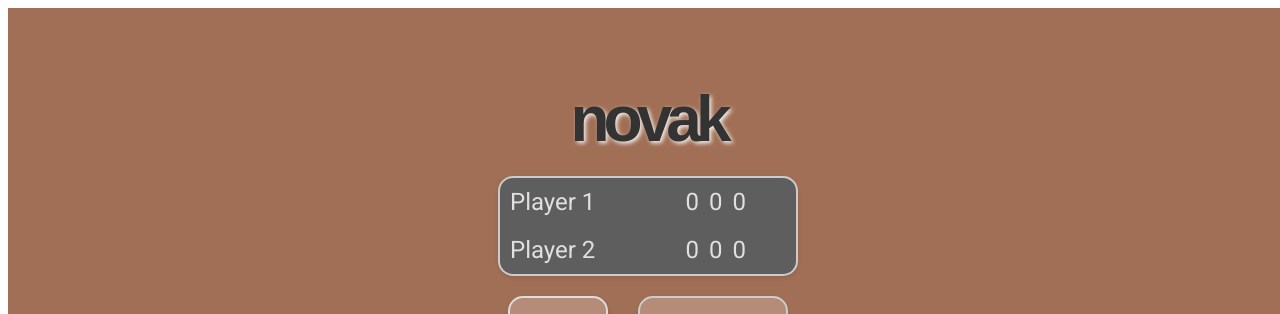
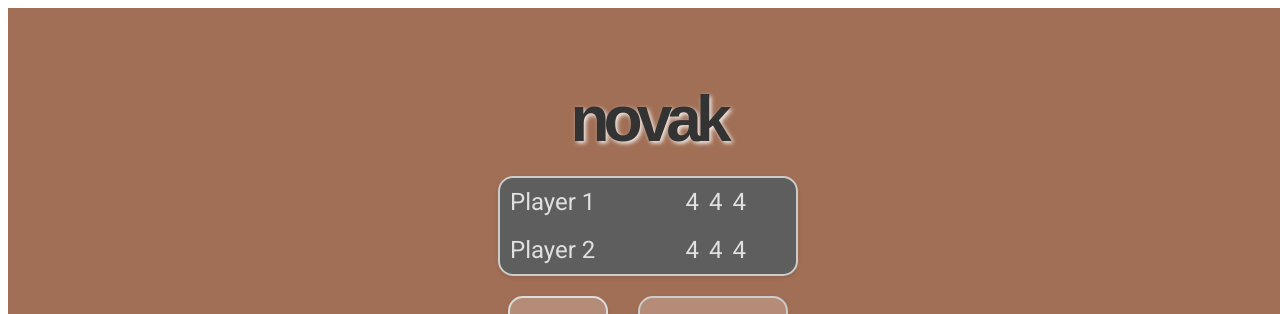
Before and after one commit to bcmfranco/novak, a Nuxt app: page / in a window 1280 px wide. Shown: the top 314 px of the page. Built offline with nearby package versions, Linux system fonts and the light colour scheme.

Commit message:
add ballboy fn

```diff
--- a/src/pages/index.vue
+++ b/src/pages/index.vue
@@ -61,8 +61,8 @@ export default {
       dice: 1,
       courtBackgroundColor: '#ffffff33', // Color de fondo inicial del #court
       puntos: {
-        jugador1: { 1: 0, 2: 0, 3: 0 },
-        jugador2: { 1: 0, 2: 0, 3: 0 },
+        jugador1: { 1: 4, 2: 4, 3: 4 },
+        jugador2: { 1: 4, 2: 4, 3: 4 },
       },
       current_set: 1,
     };
@@ -74,6 +74,22 @@ export default {
 
       return this.dice;
     },
+    ballBoy(){ // Devuelve la pelota al que tiene el servicio en ese set
+
+      console.log("entró en ballbay");
+
+      if(this.current_set == 2){
+
+        console.log("hi");
+
+        this.player_active = 2;
+      } else {
+        this.player_active = 1;
+
+        console.log("hao");
+      }
+
+    },
     getSet(){ // Da por ganador el set y cambia al siguiente
       if(this.current_set < 3){
         this.current_set++;
@@ -84,12 +100,12 @@ export default {
     },
     getPoint(player){ // Da por ganador el punto y el set si es necesario
 
-      console.log("punto para", player);
+      // console.log("punto para", player);
 
       if(player === 1){
         this.puntos.jugador1[this.current_set]++;
 
-        console.log(this.puntos.jugador1[this.current_set]);
+        // console.log(this.puntos.jugador1[this.current_set]);
 
 
         if(this.puntos.jugador1[this.current_set] > 5){
@@ -105,7 +121,7 @@ export default {
       } else {
         this.puntos.jugador2[this.current_set]++;
 
-        console.log(this.puntos.jugador2[this.current_set]);
+        // console.log(this.puntos.jugador2[this.current_set]);
 
         if(this.puntos.jugador2[this.current_set] > 5){
           if(this.puntos.jugador2[this.current_set] > 6){
@@ -117,6 +133,8 @@ export default {
           }
         }
       }
+
+      this.ballBoy();
     },
     shot(player) { // Hace jugar el punto con show_power y energy
       var shot_power = this.rollDice();
@@ -130,13 +148,26 @@ export default {
         this.player_active = 1;
       }
 
-      console.log("energy: ",this.energy, "power:", shot_power);
+      // console.log("energy: ",this.energy, "power:", shot_power);
 
       if(shot_power > this.energy){
         // console.log("hi");
         this.energy = shot_power - this.energy;
 
-        console.log("new energy: ",this.energy);
+        // console.log("new energy: ",this.energy);
+
+        if(this.player_active == 2){
+          setTimeout(() => {
+            console.log("va a jugar el dos");
+
+            this.shot(2);
+
+          }, 1000);
+        }
+
+
+
+
       } else {
         // console.log("hao");
         this.energy = 0;
```
